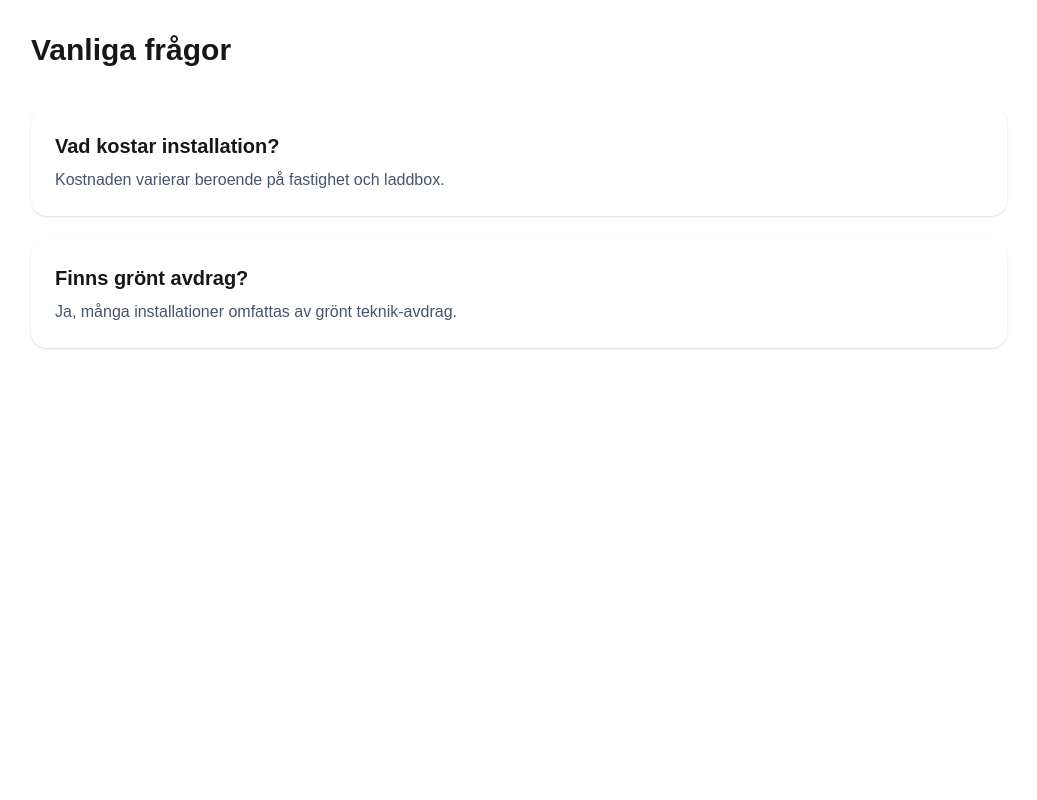
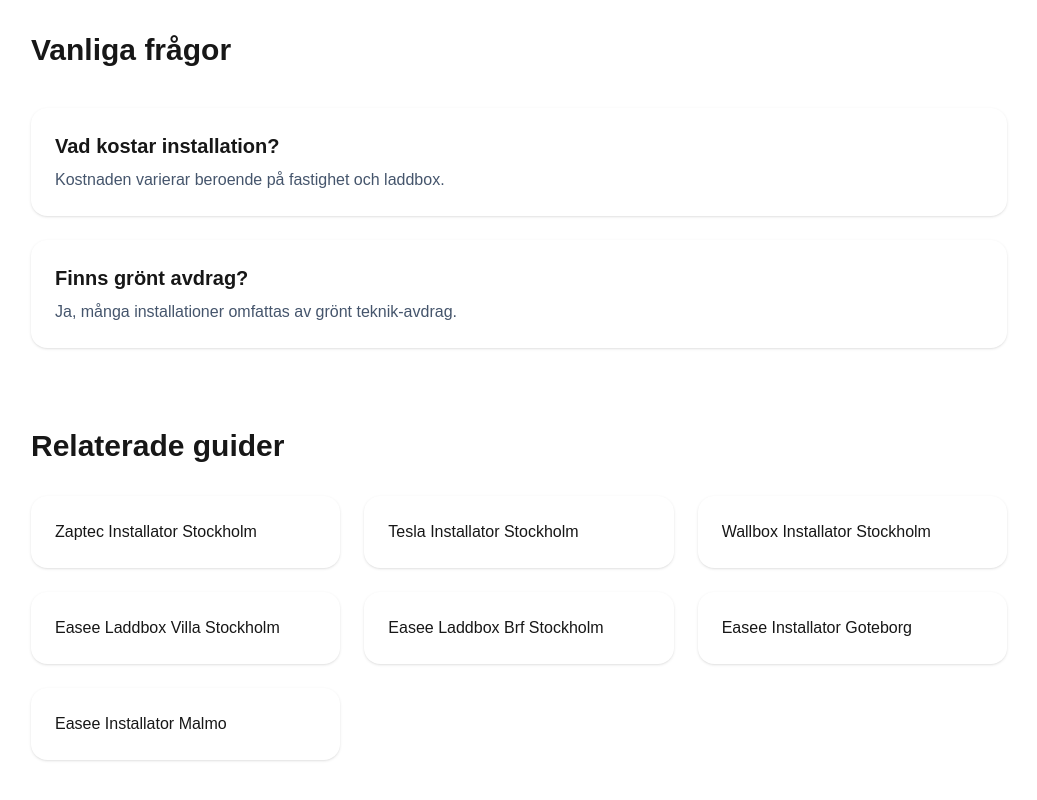
Before and after one commit to Okcreate/laddboxguiden, a Next.js app: page /seo/easee-installator-stockholm in a window 1280 px wide. Shown: the part 479-1279 px from the top of the page, without its empty margins (121-1158 px from the left). Before the commit the page ends 907 px from the top, so only its background shows below. Built offline with nearby package versions, Linux system fonts and the light colour scheme; no server answers; the database is empty.

Commit message:
Add automated internal SEO links

```diff
--- a/app/seo/[slug]/page.tsx
+++ b/app/seo/[slug]/page.tsx
@@ -245,6 +245,72 @@
     ],
   }
 
+  const relatedBrands = [
+    'easee',
+    'zaptec',
+    'tesla',
+    'wallbox',
+  ]
+
+  const relatedCities = [
+    'stockholm',
+    'goteborg',
+    'malmo',
+  ]
+
+  const relatedPageTypes = [
+    'installator',
+    'laddbox-villa',
+    'laddbox-brf',
+  ]
+
+  const relatedLinks = []
+
+  for (const relatedBrand of relatedBrands) {
+
+    if (relatedBrand !== brand) {
+
+      relatedLinks.push({
+        href: `/seo/${relatedBrand}-${pageType}-${citySlug}`,
+        label: `${relatedBrand} ${pageType} ${cityName}`
+          .replaceAll('-', ' ')
+          .replace(/\b\w/g, (l) => l.toUpperCase()),
+      })
+
+    }
+
+  }
+
+  for (const relatedType of relatedPageTypes) {
+
+    if (relatedType !== pageType) {
+
+      relatedLinks.push({
+        href: `/seo/${brand}-${relatedType}-${citySlug}`,
+        label: `${brandName} ${relatedType} ${cityName}`
+          .replaceAll('-', ' ')
+          .replace(/\b\w/g, (l) => l.toUpperCase()),
+      })
+
+    }
+
+  }
+
+  for (const relatedCity of relatedCities) {
+
+    if (relatedCity !== citySlug) {
+
+      relatedLinks.push({
+        href: `/seo/${brand}-${pageType}-${relatedCity}`,
+        label: `${brandName} ${pageType} ${relatedCity}`
+          .replaceAll('-', ' ')
+          .replace(/\b\w/g, (l) => l.toUpperCase()),
+      })
+
+    }
+
+  }
+
   const { data: installers } = await supabase
     .from('installers')
     .select('*')
@@ -349,6 +415,30 @@
 
       </section>
 
+      <section className="mt-20">
+
+        <h2 className="text-3xl font-bold mb-8">
+          Relaterade guider
+        </h2>
+
+        <div className="grid md:grid-cols-3 gap-6">
+
+          {relatedLinks.map((link) => (
+
+            <a
+              key={link.href}
+              href={link.href}
+              className="bg-white rounded-2xl p-6 shadow-sm hover:shadow-xl transition block"
+            >
+              {link.label}
+            </a>
+
+          ))}
+
+        </div>
+
+      </section>
+
     </main>
   )
 }
```
